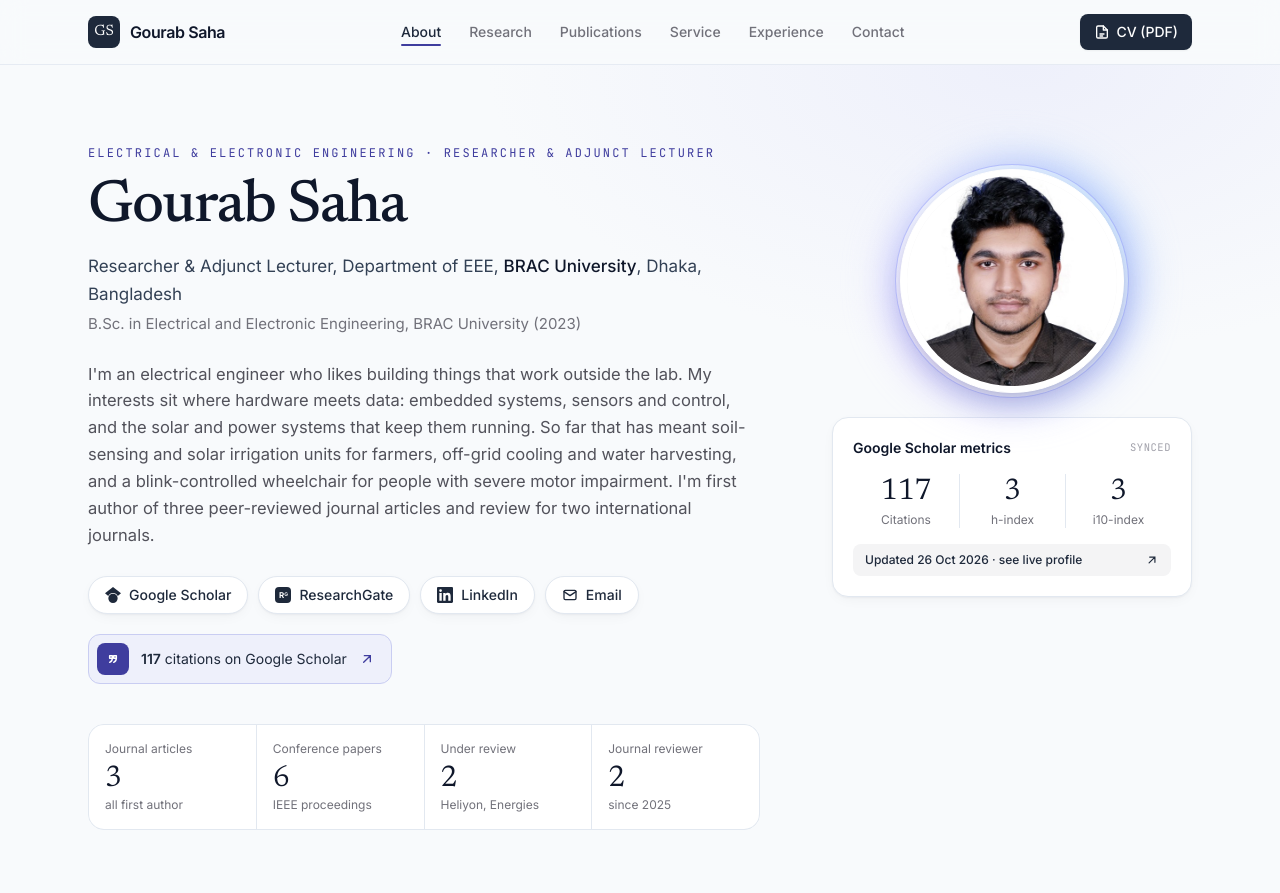
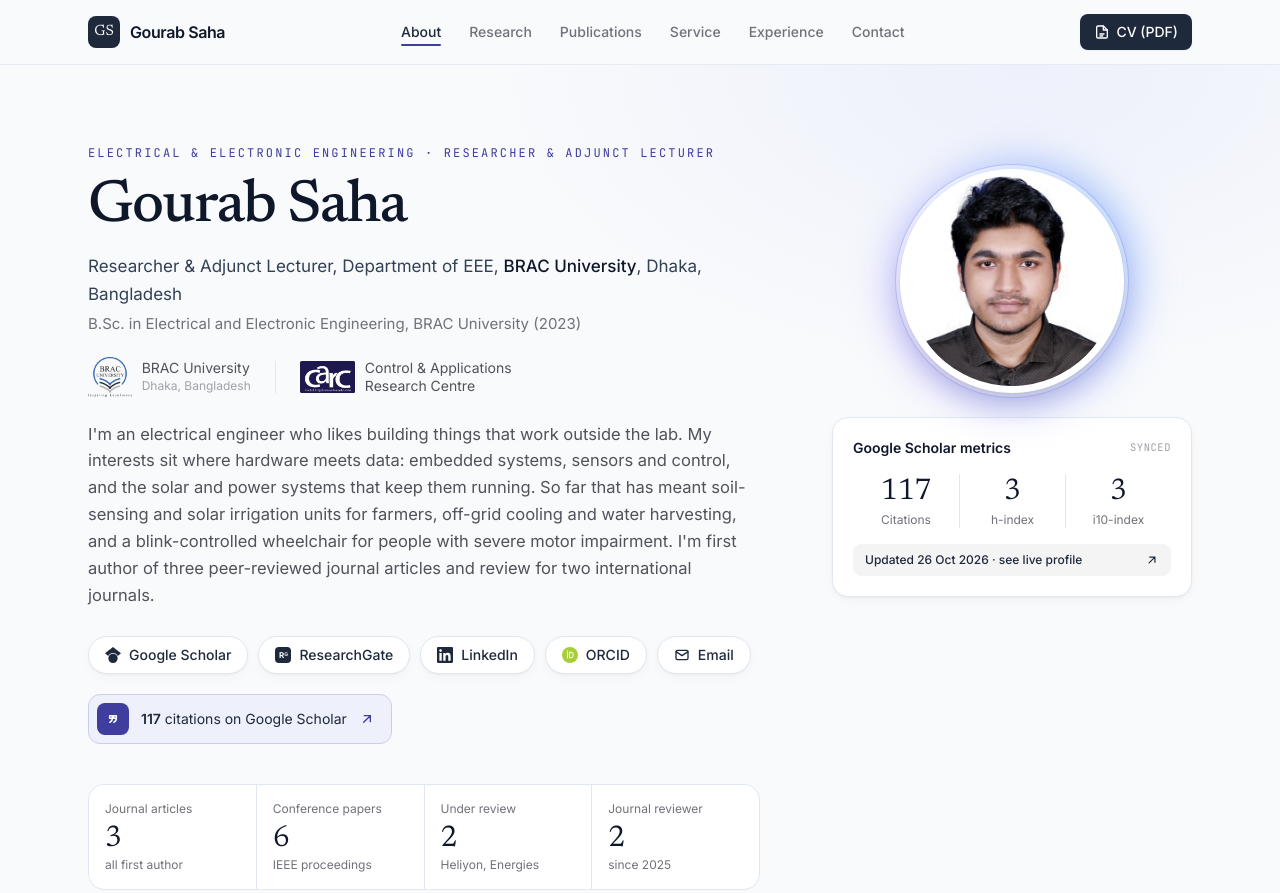
Before and after one commit to gourabsaha-academia/gourabsaha-academia.github.io, a plain HTML site: page index.html in a window 1280 px wide. Shown: the top 893 px of the page. Drawn offline with nearby package versions, Linux system fonts and the light colour scheme.

Commit message:
Add files via upload

```diff
--- a/index.html
+++ b/index.html
@@ -82,12 +82,14 @@
     "jobTitle": "Research Assistant, Electrical and Electronic Engineering",
     "affiliation": { "@type": "CollegeOrUniversity", "name": "BRAC University", "address": "Dhaka, Bangladesh" },
     "alumniOf": { "@type": "CollegeOrUniversity", "name": "BRAC University" },
+    "identifier": "https://orcid.org/0009-0002-0935-3534",
     "email": "mailto:gourabsaha.aca@gmail.com",
     "image": "assets/profile.jpg",
     "sameAs": [
       "https://scholar.google.com/citations?user=2IIG2FcAAAAJ",
       "https://www.linkedin.com/in/gourab-saha1/",
-      "https://www.researchgate.net/profile/Gourab-Saha-23"
+      "https://www.researchgate.net/profile/Gourab-Saha-23",
+      "https://orcid.org/0009-0002-0935-3534"
     ],
     "knowsAbout": ["Renewable energy systems", "Microgrids", "Precision agriculture", "Internet of Things", "Atmospheric water harvesting", "Brain-computer interfaces"]
   }
@@ -165,6 +167,19 @@
           </p>
           <p class="mt-1 text-[15px] text-zinc-500">B.Sc. in Electrical and Electronic Engineering, BRAC University (2023)</p>
 
+          <!-- Affiliations -->
+          <div class="mt-5 flex flex-wrap items-center gap-x-6 gap-y-3" aria-label="Affiliations">
+            <div class="flex items-center gap-2.5">
+              <img src="assets/logos/brac-university.png" alt="BRAC University logo" height="40" class="h-10 w-auto" />
+              <span class="text-sm leading-tight text-zinc-600">BRAC University<br /><span class="text-xs text-zinc-400">Dhaka, Bangladesh</span></span>
+            </div>
+            <span class="hidden h-8 w-px bg-line sm:block" aria-hidden="true"></span>
+            <div class="flex items-center gap-2.5">
+              <img src="assets/logos/carc.png" alt="Control and Applications Research Centre (CARC) logo" height="32" class="h-8 w-auto" />
+              <span class="text-sm leading-tight text-zinc-600">Control &amp; Applications<br />Research Centre</span>
+            </div>
+          </div>
+
           <p class="mt-6 max-w-2xl text-[16.5px] leading-relaxed">
             I'm an electrical engineer who likes building things that work outside the lab. My interests sit where
             hardware meets data: embedded systems, sensors and control, and the solar and power systems that keep them running.
@@ -186,6 +201,10 @@
             <a href="https://www.linkedin.com/in/gourab-saha1/" target="_blank" rel="noopener" class="inline-flex items-center gap-2 rounded-full border border-line bg-white px-4 py-2 text-sm font-medium text-slate-800 shadow-card hover:border-accent-line hover:text-accent transition">
               <svg class="h-4 w-4" viewBox="0 0 24 24" fill="currentColor" aria-hidden="true"><path d="M20.45 20.45h-3.55v-5.57c0-1.33-.03-3.04-1.85-3.04-1.86 0-2.14 1.45-2.14 2.94v5.67H9.35V9h3.41v1.56h.05c.48-.9 1.64-1.85 3.37-1.85 3.6 0 4.27 2.37 4.27 5.46v6.28zM5.34 7.43a2.06 2.06 0 1 1 0-4.12 2.06 2.06 0 0 1 0 4.12zM7.12 20.45H3.56V9h3.56v11.45zM22.22 0H1.77C.79 0 0 .77 0 1.73v20.54C0 23.23.79 24 1.77 24h20.45c.98 0 1.78-.77 1.78-1.73V1.73C24 .77 23.2 0 22.22 0z"/></svg>
               LinkedIn
+            </a>
+            <a href="https://orcid.org/0009-0002-0935-3534" target="_blank" rel="noopener" class="inline-flex items-center gap-2 rounded-full border border-line bg-white px-4 py-2 text-sm font-medium text-slate-800 shadow-card hover:border-accent-line hover:text-accent transition">
+              <svg class="h-4 w-4" viewBox="0 0 24 24" aria-hidden="true"><circle cx="12" cy="12" r="12" fill="#A6CE39"/><g fill="#fff"><path d="M7.4 7.2h1.5v9.6H7.4z"/><circle cx="8.15" cy="5.6" r=".9"/><path d="M10.6 7.2h2.6c2.9 0 4.3 2 4.3 4.8s-1.5 4.8-4.4 4.8h-2.5zm1.5 1.3v6.9h1c2 0 3-1.3 3-3.45s-1-3.45-3-3.45z"/></g></svg>
+              ORCID
             </a>
             <a href="mailto:gourabsaha.aca@gmail.com" class="inline-flex items-center gap-2 rounded-full border border-line bg-white px-4 py-2 text-sm font-medium text-slate-800 shadow-card hover:border-accent-line hover:text-accent transition">
               <svg class="h-4 w-4" viewBox="0 0 24 24" fill="none" stroke="currentColor" stroke-width="2" stroke-linecap="round" stroke-linejoin="round" aria-hidden="true"><rect x="3" y="5" width="18" height="14" rx="2"/><path d="m3 7 9 6 9-6"/></svg>
@@ -802,7 +821,7 @@
   <!-- ========================= FOOTER ========================= -->
   <footer class="border-t border-line bg-canvas">
     <div class="mx-auto flex max-w-6xl flex-col gap-4 px-4 py-8 text-sm text-zinc-500 sm:px-6 md:flex-row md:items-center md:justify-between">
-      <p>© <span id="year">2026</span> Gourab Saha · Dhaka, Bangladesh</p>
+      <p>© <span id="year">2026</span> Gourab Saha · Dhaka, Bangladesh<br /><span class="text-xs text-zinc-400">Personal academic website. Views are my own; logos belong to their respective institutions.</span></p>
       <div class="flex flex-wrap items-center gap-x-5 gap-y-2">
         <span class="inline-flex items-center gap-1.5">
           <svg class="h-4 w-4" viewBox="0 0 24 24" fill="currentColor" aria-hidden="true"><path d="M12 .5a12 12 0 0 0-3.8 23.4c.6.1.8-.3.8-.6v-2c-3.3.7-4-1.6-4-1.6-.6-1.4-1.4-1.8-1.4-1.8-1-.7.1-.7.1-.7 1.2.1 1.8 1.2 1.8 1.2 1 1.8 2.8 1.3 3.5 1 .1-.8.4-1.3.7-1.6-2.7-.3-5.5-1.3-5.5-6 0-1.3.5-2.4 1.2-3.2-.1-.3-.5-1.5.1-3.2 0 0 1-.3 3.3 1.2a11.5 11.5 0 0 1 6 0C17.3 4.6 18.3 5 18.3 5c.7 1.7.2 2.9.1 3.2.8.8 1.2 1.9 1.2 3.2 0 4.6-2.8 5.6-5.5 5.9.4.4.8 1.1.8 2.2v3.3c0 .3.2.7.8.6A12 12 0 0 0 12 .5z"/></svg>
```
Also changed, not shown: assets/logos/brac-university.png (added), assets/logos/carc.png (added).
